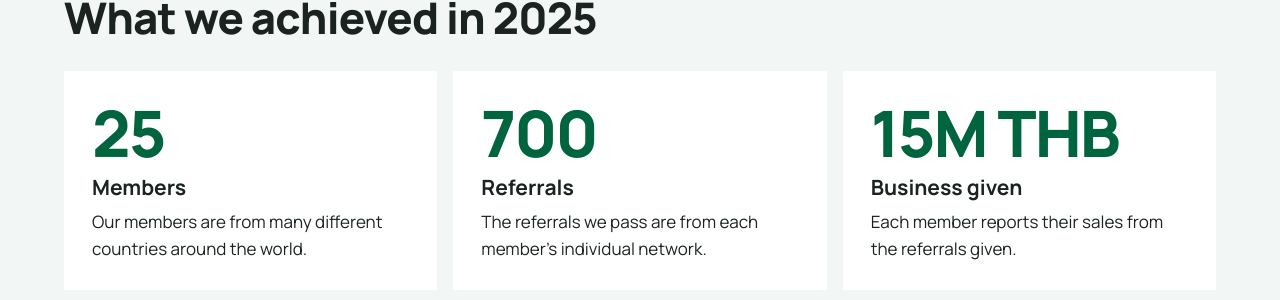
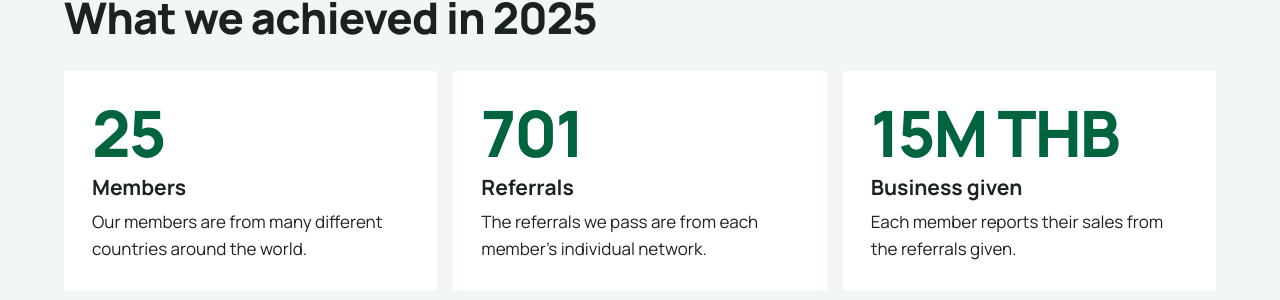
Before and after one commit to inspire-networking/inspire-networking.github.io, a Jekyll site: the page built from pages/about.md, in a window 1280 px wide and 900 px high, scrolled down 1546 px. Shown: the part 171-471 px from the top of the window. Built offline with Jekyll 4.4.1, drawn with Linux system fonts in a browser that asks for light colours.

Commit message:
Change a figure

```diff
--- a/pages/about.md
+++ b/pages/about.md
@@ -40,7 +40,7 @@ We envision a thriving professional community where individuals and businesses i
 
 Our members are from many different countries around the world.
 
-### 700
+### 701
 
 **Referrals**
 
```
